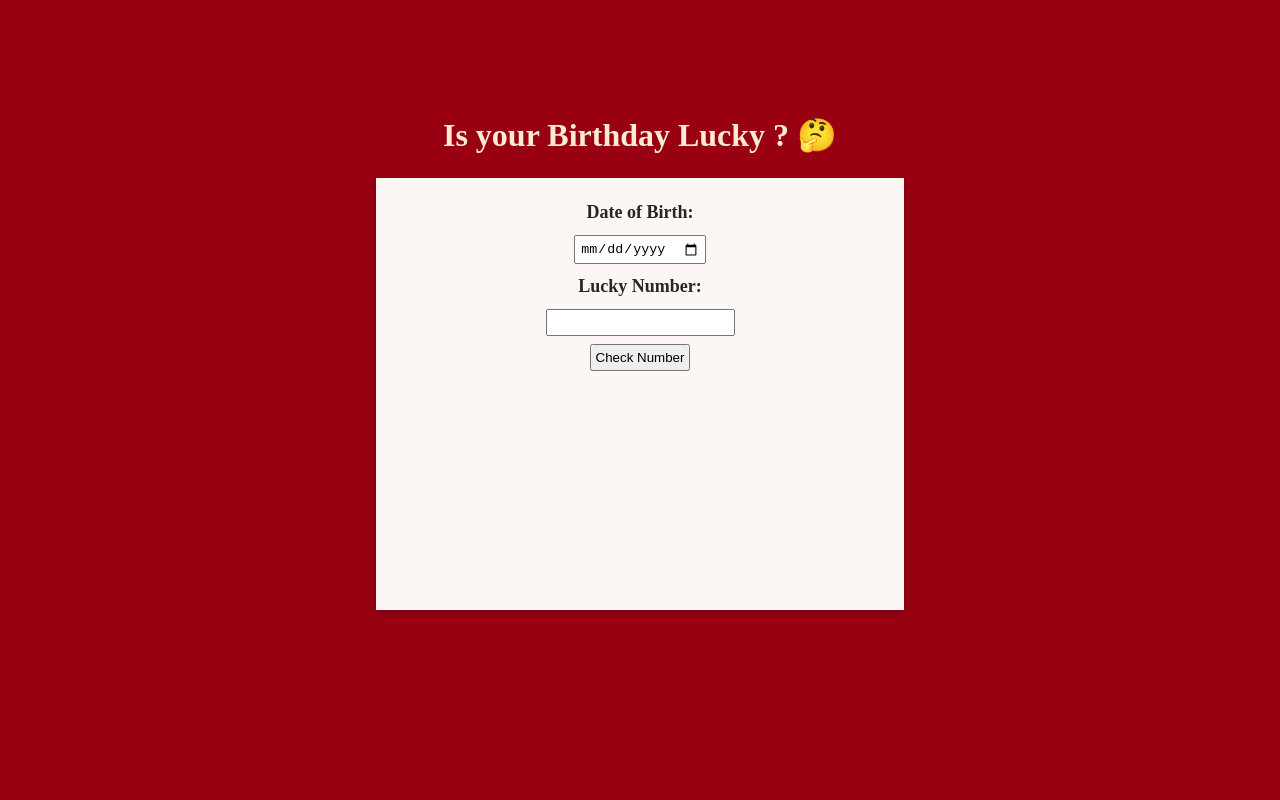
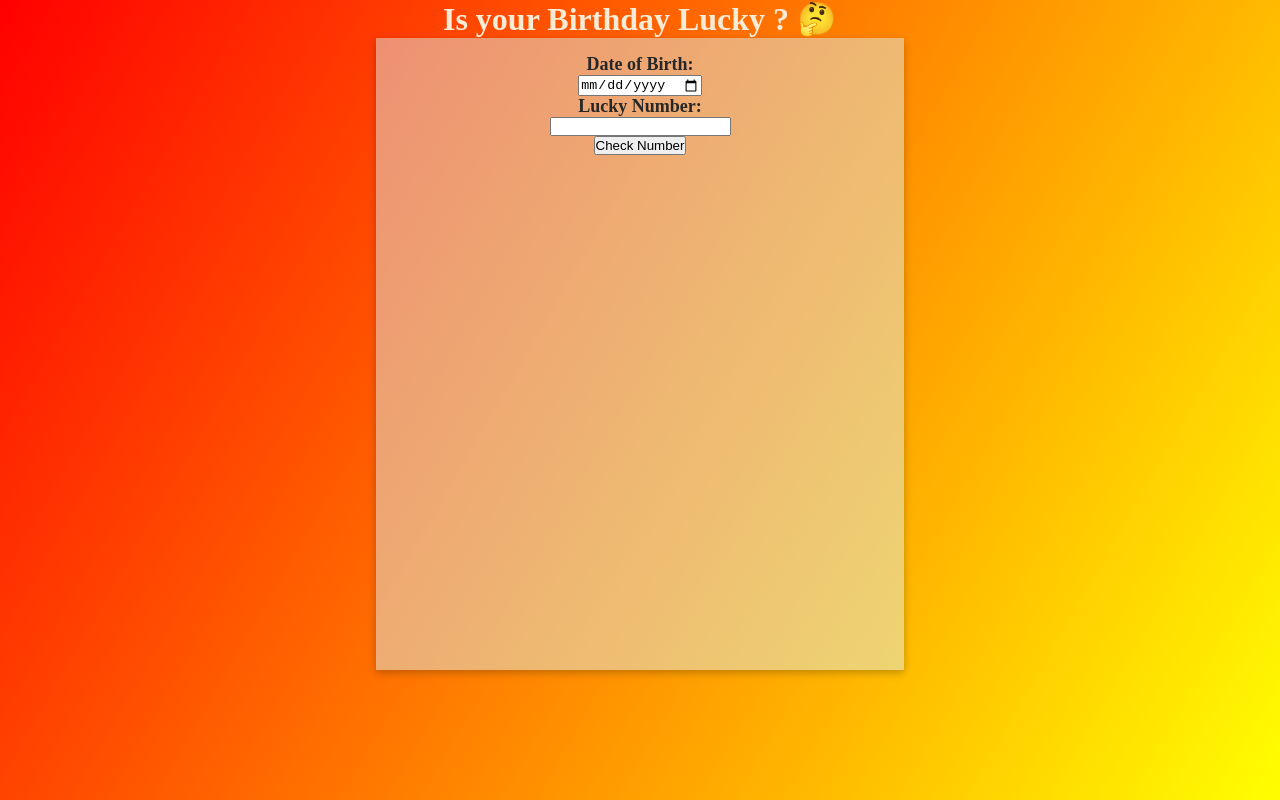
Before and after one commit to savvy1232/isyour-birrthday-lucky, a plain HTML site: page index.html in a window 1280 px wide. Drawn offline with Linux system fonts and the light colour scheme; a web font is replaced by a local one.

Commit message:
css changed

```diff
--- a/style.css
+++ b/style.css
@@ -1,22 +1,23 @@
 @import url("https://fonts.googleapis.com/css2?family=Halant:wght@500&display=swap");
 
 * {
-  padding: 1%;
-  margin: 1%;
+  padding: 0%;
+  margin: 0%;
 
 }
 
 :root {
-  --primary-dark: #fcf6f5ff;
-  --primary-yellow:#990011ff ;
+  --primary-dark: rgba(220, 238, 238, 0.479);
+  --primary-yellow:# ;
 
 
 }
 
 body {
-  background-color: var(--primary-yellow);
-  padding: auto;
-  margin: auto;
+  background-repeat: no-repeat;
+  background-image: linear-gradient(120deg,red,yellow);
+  background-size: cover;
+  height:100vh;
 }
 h1 {
   text-align: center;
@@ -27,7 +28,7 @@ h1 {
 
 .container {
   width: 50vh;
-  height:50vh ;
+  height:75vh ;
     display: flex;
     flex-direction: column;
     justify-content:bottom;
```
